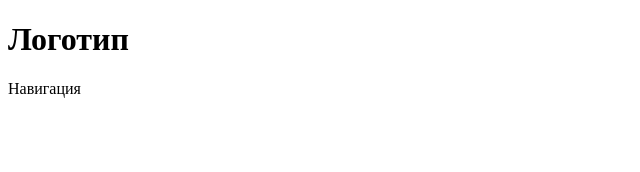
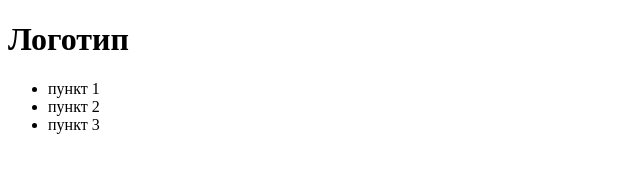
Before and after one commit to Sanwed/Train, a plain HTML site: page index.html in a window 1280 px wide. Shown: the whole page, without its empty margins (0-640 px from the left). Drawn offline with Linux system fonts and the light colour scheme.

Commit message:
fix: rewrite navigation

```diff
--- a/index.html
+++ b/index.html
@@ -10,7 +10,13 @@
 <body>
 <header>
   <h1>Логотип</h1>
-  <nav>Навигация</nav>
+  <nav>
+    <ul>
+      <li>пункт 1</li>
+      <li>пункт 2</li>
+      <li>пункт 3</li>
+    </ul>
+  </nav>
 </header>
 </body>
 </html>
```
